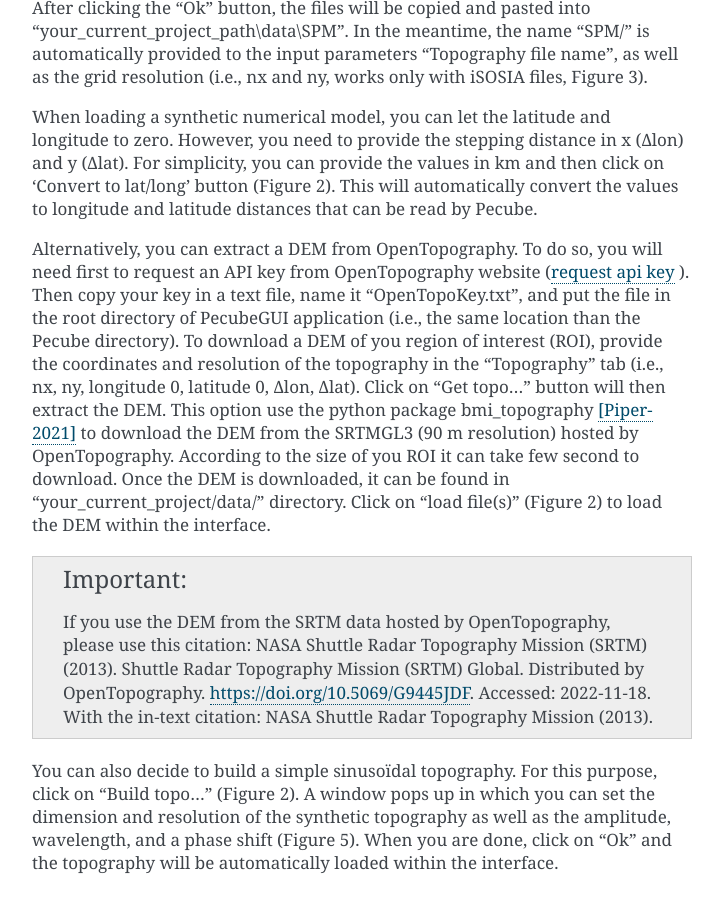
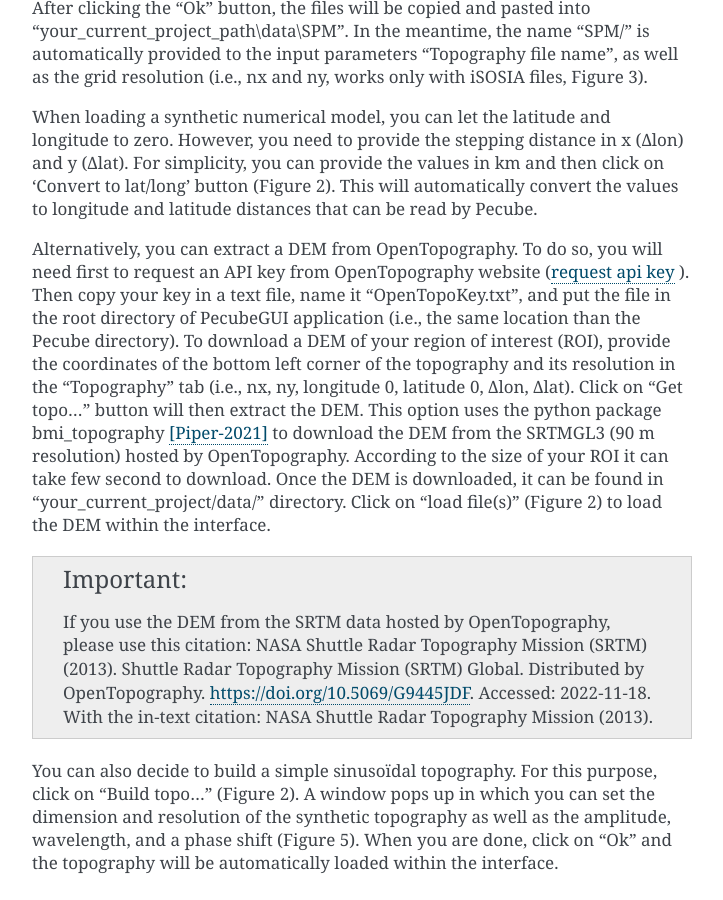
Before and after one commit to MBernAca/PecubeGUI_Doc, a Sphinx documentation site: the page built from docs/source/Usage.rst, in a window 1280 px wide and 900 px high, scrolled down 2824 px. Shown: the whole window, without its empty margins (388-1111 px from the left). Built offline with Sphinx 7.4.7, drawn with Linux system fonts in a browser that asks for light colours.

Commit message:
Update Usage.rst

```diff
--- a/docs/source/Usage.rst
+++ b/docs/source/Usage.rst
@@ -76,7 +76,7 @@ For the three first points, clicking on ‘load file(s)’ (Figure 2) will allow
 
 | When loading a synthetic numerical model, you can let the latitude and longitude to zero. However, you need to provide the stepping distance in x (Δlon) and y (Δlat). For simplicity, you can provide the values in km and then click on ‘Convert to lat/long’ button (Figure 2). This will automatically convert the values to longitude and latitude distances that can be read by Pecube.
 
-| Alternatively, you can extract a DEM from OpenTopography. To do so, you will need first to request an API key from OpenTopography website (`request api key <https://opentopography.org/blog/introducing-api-keys-access-opentopography-global-datasets>`_ ). Then copy your key in a text file, name it "OpenTopoKey.txt", and put the file in the root directory of PecubeGUI application (i.e., the same location than the Pecube directory). To download a DEM of you region of interest (ROI), provide the coordinates and resolution of the topography in the "Topography" tab (i.e., nx, ny, longitude 0, latitude 0, Δlon, Δlat). Click on "Get topo..." button will then extract the DEM. This option use the python package bmi_topography [Piper-2021]_ to download the DEM from the SRTMGL3 (90 m resolution) hosted by OpenTopography. According to the size of you ROI it can take few second to download. Once the DEM is downloaded, it can be found in "your_current_project/data/" directory. Click on "load file(s)" (Figure 2) to load the DEM within the interface.
+| Alternatively, you can extract a DEM from OpenTopography. To do so, you will need first to request an API key from OpenTopography website (`request api key <https://opentopography.org/blog/introducing-api-keys-access-opentopography-global-datasets>`_ ). Then copy your key in a text file, name it "OpenTopoKey.txt", and put the file in the root directory of PecubeGUI application (i.e., the same location than the Pecube directory). To download a DEM of your region of interest (ROI), provide the coordinates of the bottom left corner of the topography and its resolution in the "Topography" tab (i.e., nx, ny, longitude 0, latitude 0, Δlon, Δlat). Click on "Get topo..." button will then extract the DEM. This option uses the python package bmi_topography [Piper-2021]_ to download the DEM from the SRTMGL3 (90 m resolution) hosted by OpenTopography. According to the size of your ROI it can take few second to download. Once the DEM is downloaded, it can be found in "your_current_project/data/" directory. Click on "load file(s)" (Figure 2) to load the DEM within the interface.
 
 
 .. important:: If you use the DEM from the SRTM data hosted by OpenTopography, please use this citation: NASA Shuttle Radar Topography Mission (SRTM) (2013). Shuttle Radar Topography Mission (SRTM) Global. Distributed by OpenTopography. https://doi.org/10.5069/G9445JDF. Accessed: 2022-11-18. With the in-text citation: NASA Shuttle Radar Topography Mission (2013).
```
